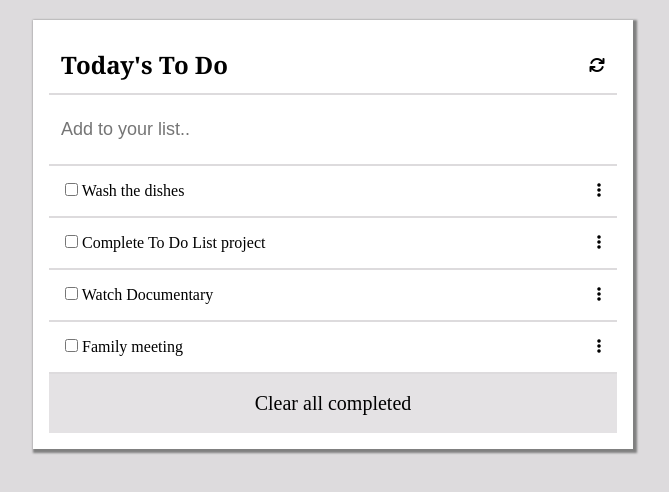
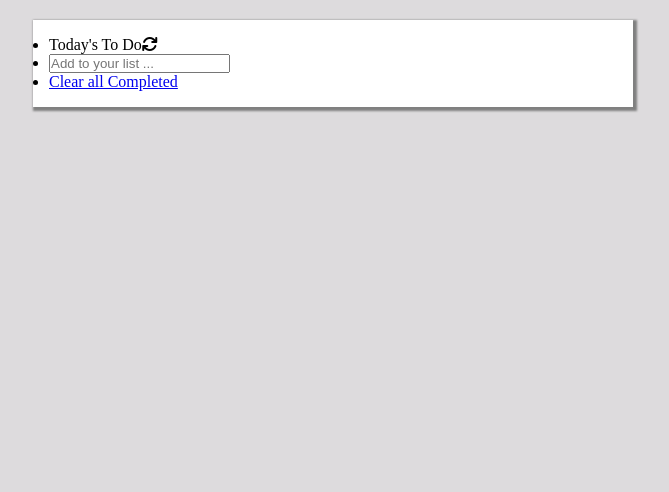
Before and after one commit to principlebrothers/To-do-list, a website built with webpack: page src/index.html in a window 1280 px wide. Shown: the whole page, without its empty margins (307-976 px from the left). Built offline with nearby package versions, Linux system fonts and the light colour scheme.

Commit message:
Change structural look of the index.html

```diff
--- a/src/index.html
+++ b/src/index.html
@@ -8,19 +8,11 @@
 </head>
 <body>
     <section class="main-page">
-        <div class="header">
-            <h2 class="header-text">Today's To Do</h2>
-            <i class="fa-solid fa-arrows-rotate fa-icon"></i>
-        </div>
-        <div class="input-container">
-            <label for="userInput" class="userInput"></label>
-        <input name="userInput" id="userInput" placeholder="Add to your list.."/>
-        </div>
-        <div class="todo-container"></div>
-        <div class="clearAll">
-            <p class="clear">Clear all completed</p>
-        </div>
-
+        <ul id="todo-list">
+            <li class="head">Today's To Do<i class="fa fa-refresh" aria-hidden="true"></i></li>
+            <li class="add-item"><input type="text" id="additem" placeholder="Add to your list ..."></li>
+            <li class="btn"><a href="#">Clear all Completed</a></li>
+          </ul>
     </section>
 </body>
 </html>
```
